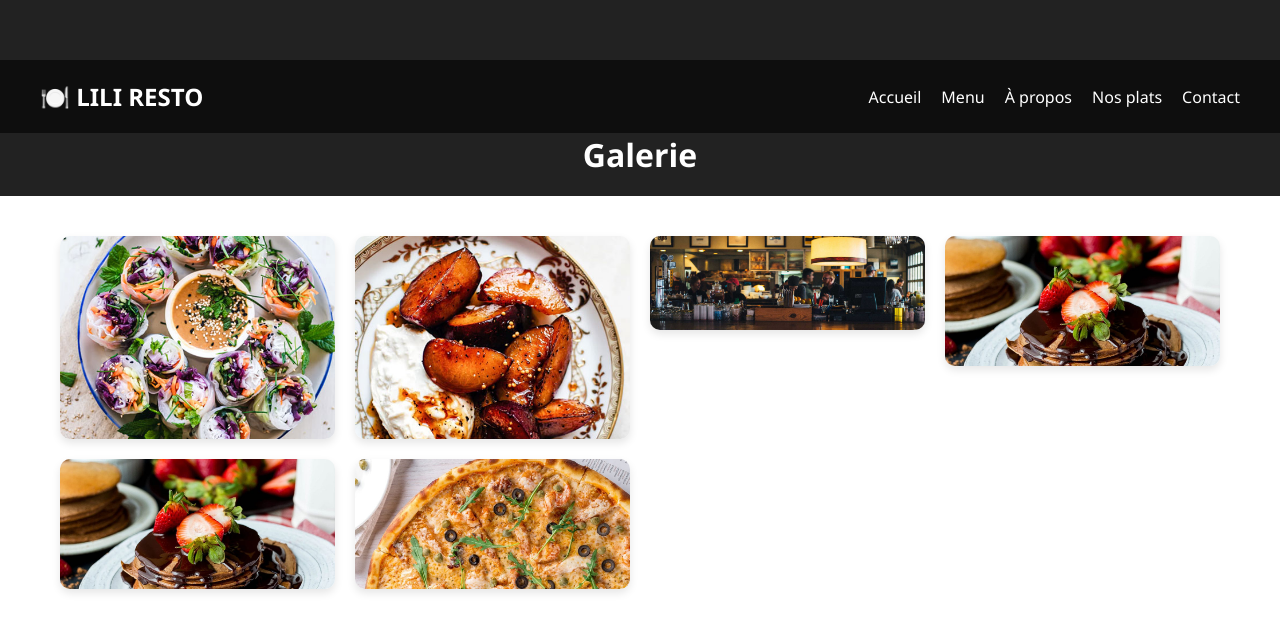
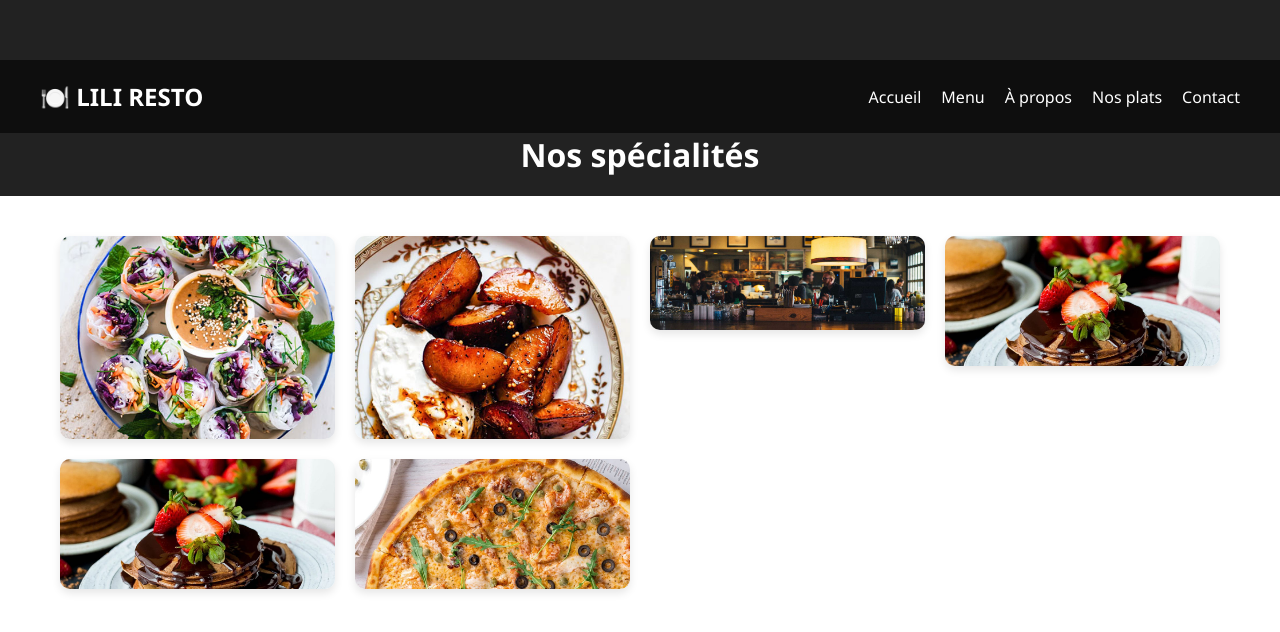
Before and after one commit to LilianeBasoy/BasoySinga.github.io, a plain HTML site: page gallery.html in a window 1280 px wide. Drawn offline with Linux system fonts and the light colour scheme.

Commit message:
Update gallery.html

```diff
--- a/gallery.html
+++ b/gallery.html
@@ -18,7 +18,7 @@
         <li><a href="contact.html">Contact</a></li>
       </ul>
     </nav>
-    <h1 class="page-title">Galerie</h1>
+    <h1 class="page-title">Nos spécialités</h1>
   </header>
 
   <section class="gallery-grid">
```
